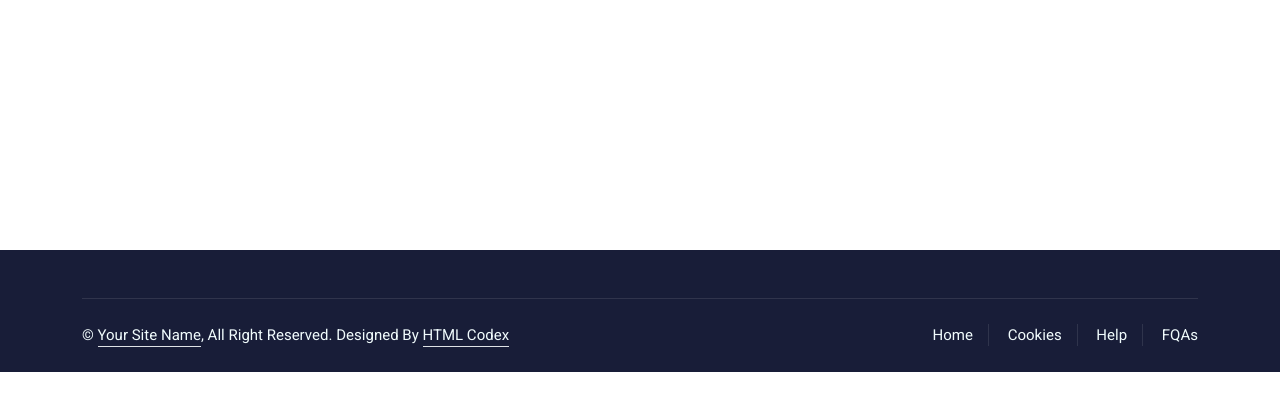
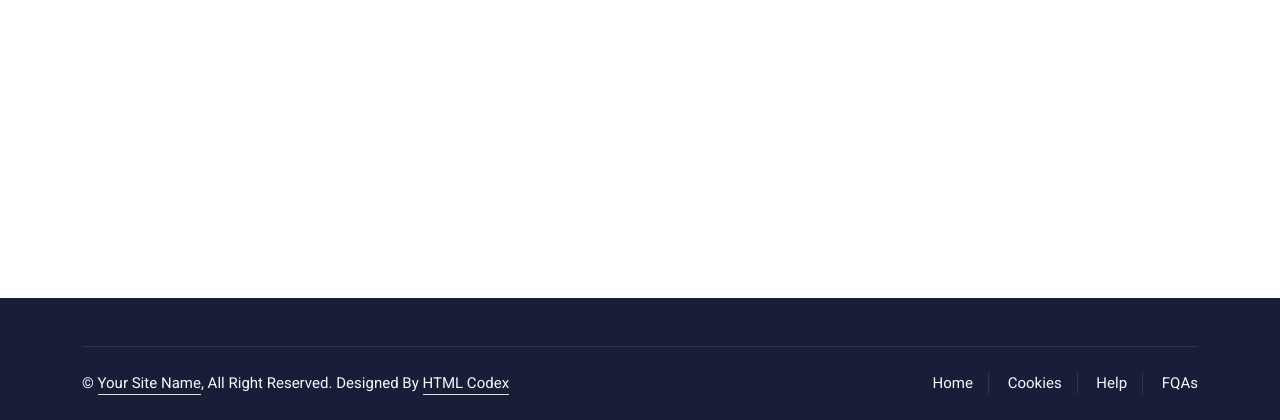
Before and after one commit to Aaron-KASONGO/katele-app, a Django app: page /dashboard in a window 1280 px wide. Shown: the part 704-1124 px from the top of the page. Before the commit the page ends 1076 px from the top, so only its background shows below. Run offline with Django 4.2, Linux system fonts and the light colour scheme; the visitor is signed in with stand-in values (Sample User, id 1); data that the repository does not hold is empty; some libraries are stand-ins or nearby versions.

Commit message:
changing in base.html

```diff
--- a/tranfertApp/templates/base.html
+++ b/tranfertApp/templates/base.html
@@ -34,7 +34,7 @@
 
 <body>
     <nav class="navbar navbar-expand-lg bg-white navbar-light shadow sticky-top p-0">
-        <a href="index.html" class="navbar-brand d-flex align-items-center px-4 px-lg-5">
+        <a href="/" class="navbar-brand d-flex align-items-center px-4 px-lg-5">
             <h2 class="m-0 text-primary"><i class="fa fa-book me-3"></i>Mobilité étudiante</h2>
         </a>
         <button type="button" class="navbar-toggler me-4" data-bs-toggle="collapse" data-bs-target="#navbarCollapse">
@@ -92,7 +92,7 @@
         {% block content %}{% endblock content %}
 
         <!-- Footer Start -->
-    <div class="container-fluid bg-dark text-light footer pt-5 wow fadeIn">
+    <div class="container-fluid bg-dark text-light footer pt-5 wow mt-5 fadeIn">
         <div class="container">
             <div class="copyright">
                 <div class="row">
```
